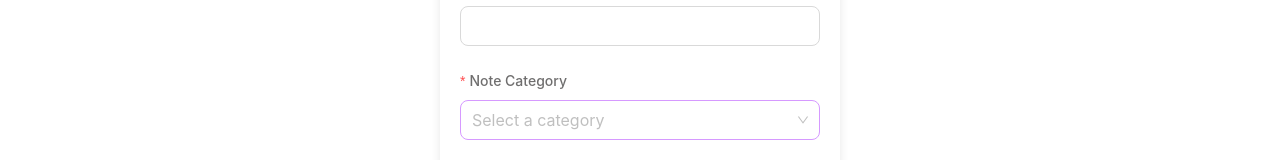
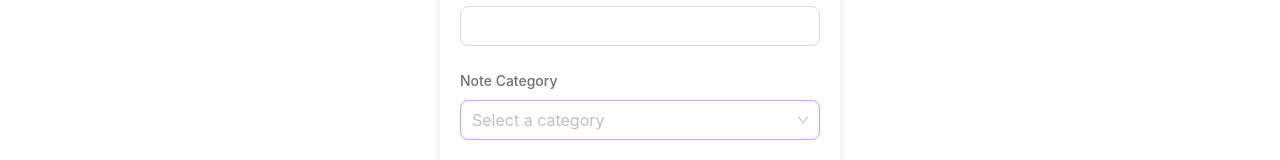
Before and after one commit to Abiodun-Sabitu/memo-vault, a React (Vite) app: page /create-note in a window 1280 px wide. Shown: the part 201-361 px from the top of the page. Built offline with nearby package versions, Linux system fonts and the light colour scheme.

Commit message:
remove asteriks from note category

```diff
--- a/src/components/NewNotes.tsx
+++ b/src/components/NewNotes.tsx
@@ -87,17 +87,7 @@ const NewNotes: React.FC = () => {
             />
           </Form.Item>
 
-          <Form.Item
-            label="Note Category"
-            layout="vertical"
-            required
-            rules={[
-              {
-                required: true,
-                message: "Please select an option!",
-              },
-            ]}
-          >
+          <Form.Item label="Note Category" layout="vertical">
             <CustomSelect
               categories={categories}
               onCategoriesChange={onCategoriesChange}
```
